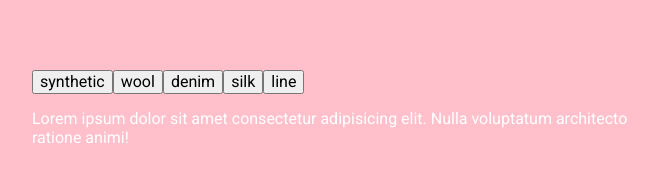
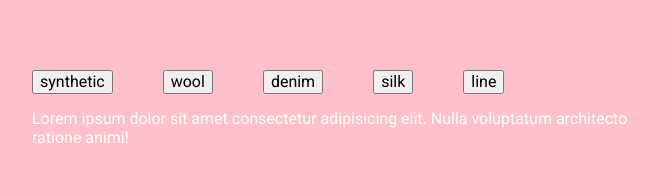
Before and after one commit to rjahongir/loop-2-jahonigr, a plain HTML site: page index.html in a window 1280 px wide. Shown: the whole page, without its empty margins (308-966 px from the left). Drawn offline with Linux system fonts and the light colour scheme.

Commit message:
I opened the material-type in between

```diff
--- a/css/styles.css
+++ b/css/styles.css
@@ -9,7 +9,7 @@ html {
   box-sizing: inherit;
 }
 
-body{
+body {
   padding: 0;
   margin: 0;
   font-family: "Roboto", "Arial", sans-serif;
@@ -29,17 +29,21 @@ body{
   overflow: hidden;
 }
 
-.container{
+.container {
   max-width: 600px;
   margin-top: 70px;
   margin-left: auto;
   margin-right: auto;
 }
 
-.material-types{
+.material-types {
   display: flex;
   align-items: center;
   padding: 0;
   margin: 0;
   list-style-type: none;
 }
+
+.material-type:not(:last-child) {
+  margin-right: 50px;
+}
```
